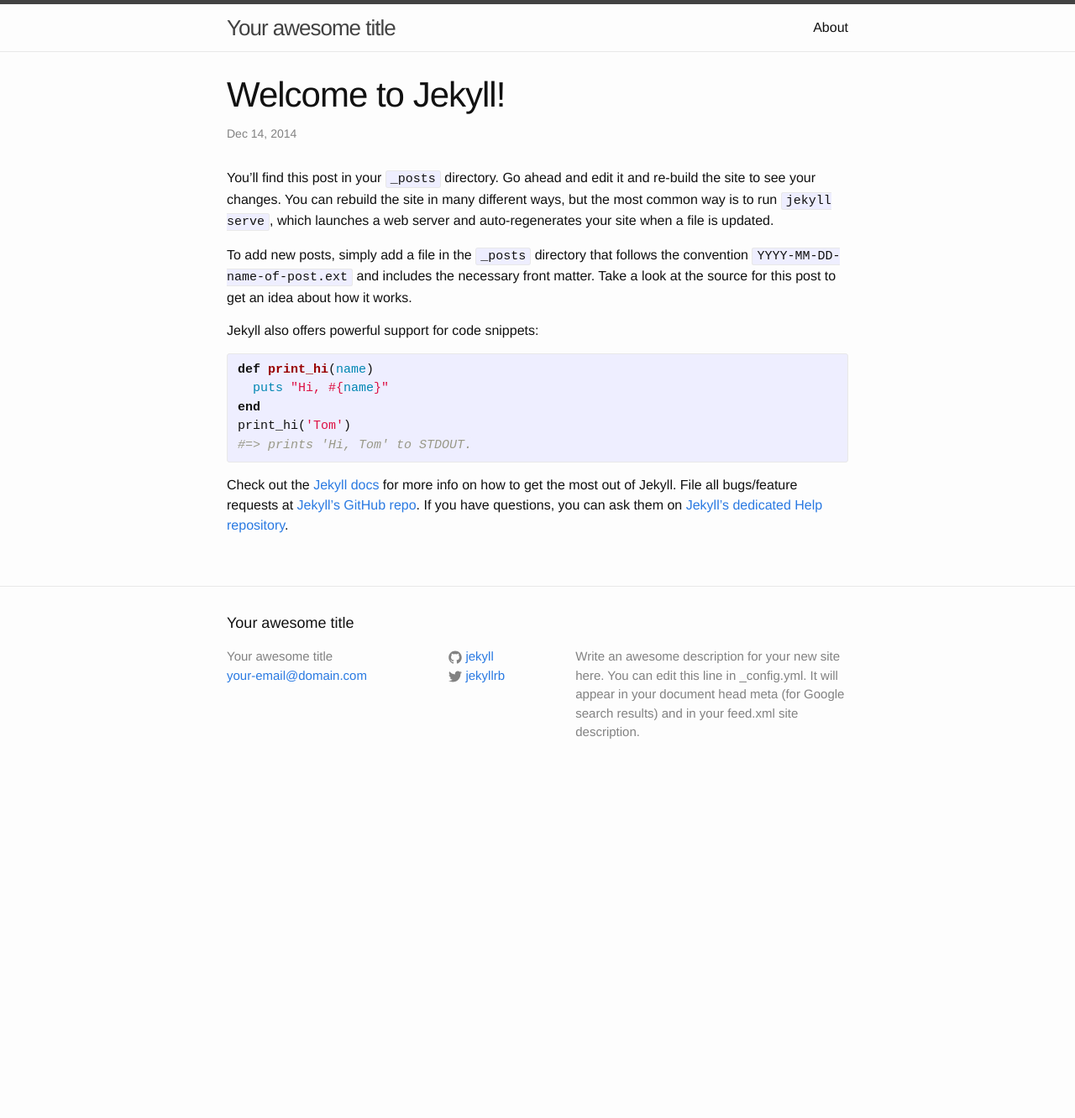
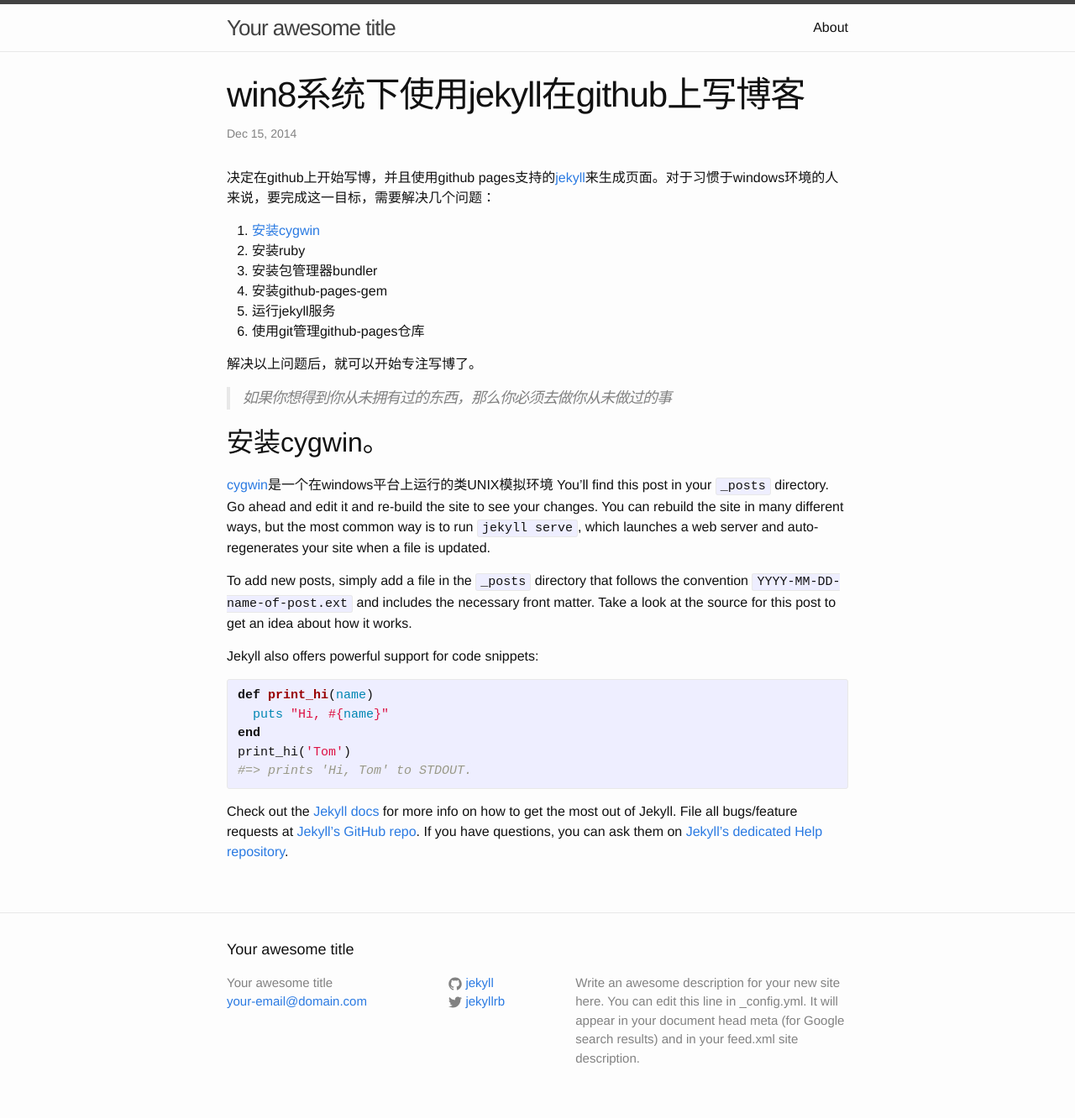
Before and after one commit to tonylihc/kiinlam.github.io, a Jekyll site: the page built from _posts/2014-12-15-write-blog-using-jekyll-with-github-pages.markdown, in a window 1280 px wide. Shown: the whole page at 84% size. Built offline with Jekyll 4.4.1, drawn with Linux system fonts in a browser that asks for light colours; before the commit the page ends 944 px from its top, so only the background shows below that.

Commit message:
new post

```diff
--- a/_posts/2014-12-14-welcome-to-jekyll.markdown
+++ b/_posts/2014-12-15-write-blog-using-jekyll-with-github-pages.markdown
@@ -1,9 +1,24 @@
 ---
 layout: post
-title:  "Welcome to Jekyll!"
-date:   2014-12-14 01:24:27
-categories: jekyll update
+title:  "win8系统下使用jekyll在github上写博客"
+date:   2014-12-15 01:24:27
+categories: cygwin github-page jekyll
 ---
+决定在github上开始写博，并且使用github pages支持的[jekyll][jekyll]来生成页面。对于习惯于windows环境的人来说，要完成这一目标，需要解决几个问题：
+
+1. [安装cygwin](#安装cygwin)
+2. 安装ruby
+3. 安装包管理器bundler
+4. 安装github-pages-gem
+5. 运行jekyll服务
+6. 使用git管理github-pages仓库
+
+解决以上问题后，就可以开始专注写博了。
+
+> 如果你想得到你从未拥有过的东西，那么你必须去做你从未做过的事
+
+## 安装cygwin。
+[cygwin][cygwin]是一个在windows平台上运行的类UNIX模拟环境
 You’ll find this post in your `_posts` directory. Go ahead and edit it and re-build the site to see your changes. You can rebuild the site in many different ways, but the most common way is to run `jekyll serve`, which launches a web server and auto-regenerates your site when a file is updated.
 
 To add new posts, simply add a file in the `_posts` directory that follows the convention `YYYY-MM-DD-name-of-post.ext` and includes the necessary front matter. Take a look at the source for this post to get an idea about how it works.
@@ -23,3 +38,5 @@
 [jekyll]:      http://jekyllrb.com
 [jekyll-gh]:   https://github.com/jekyll/jekyll
 [jekyll-help]: https://github.com/jekyll/jekyll-help
+[cygwin]: https://cygwin.com/
+[GitHub-Pages-Gem]: https://github.com/github/pages-gem
```
